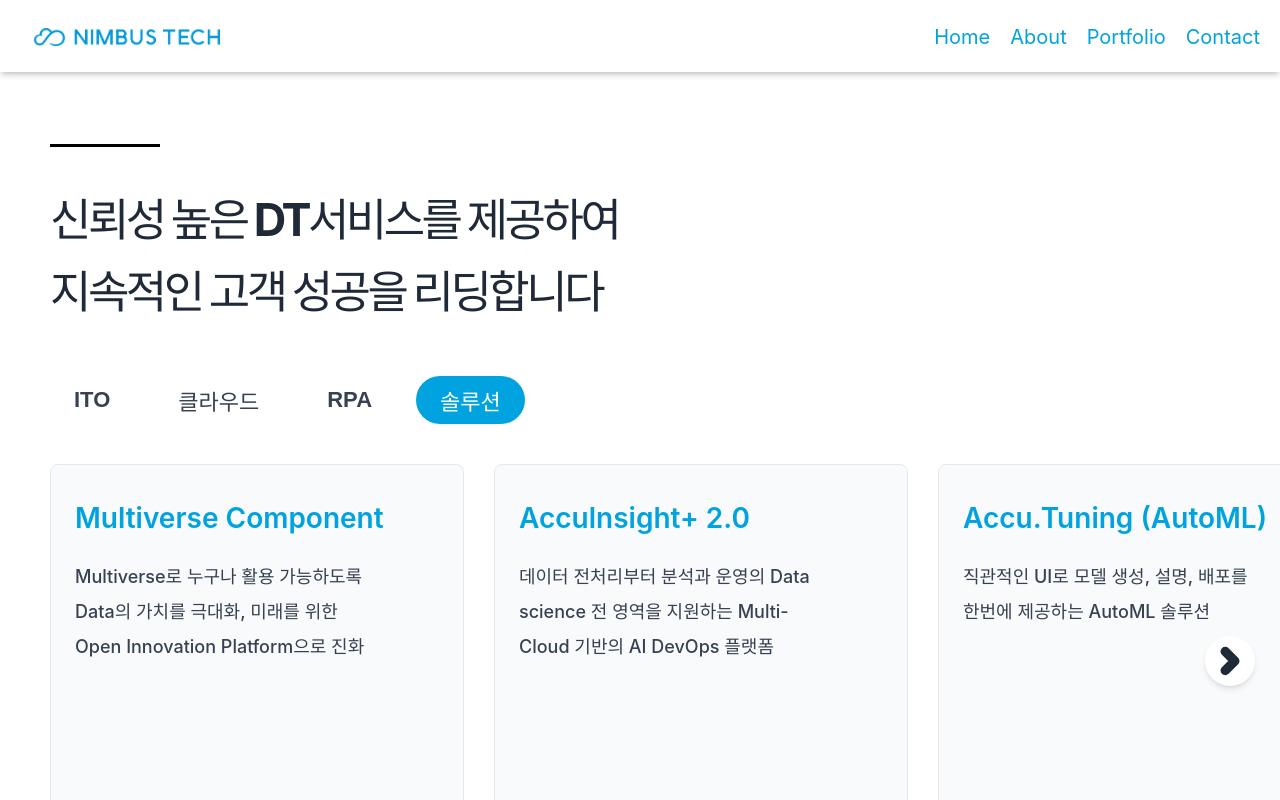
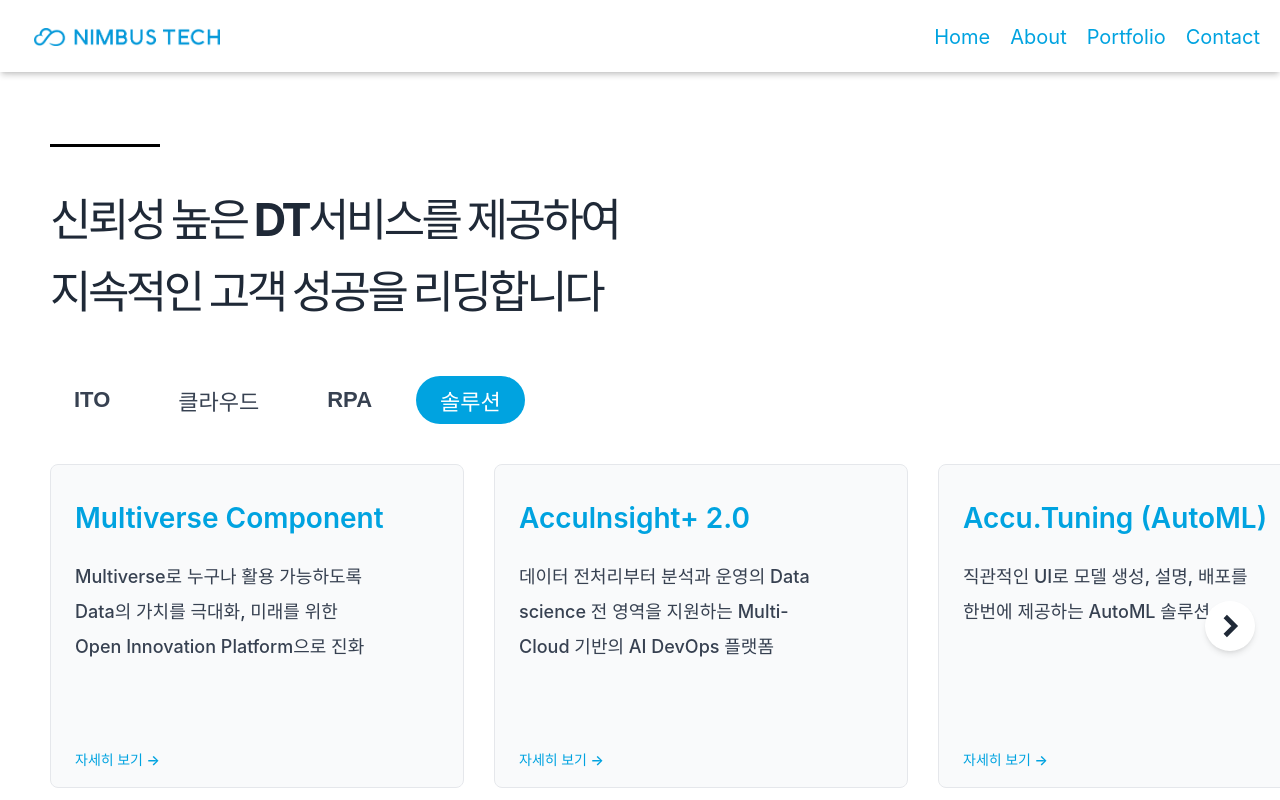
Before and after one commit to onexhana/nimbustech_website, a React (Vite) app: page /about in a window 1280 px wide. Both pictures are taken after a click on the button "솔루션". Shown: the part 776-1576 px from the top of the page. Built offline with nearby package versions, Linux system fonts and the light colour scheme; a web font is replaced by a local one.

Commit message:
feat (about 수정) : 카드 컴포넌트 크기와 화살표 버튼 수정

```diff
--- a/src/components/About/AboutCard.tsx
+++ b/src/components/About/AboutCard.tsx
@@ -22,9 +22,9 @@ export default function AboutCard({ title, description, detailLink }: AboutCardP
         borderRadius: "8px",
         padding: "16px",
         border: "1px solid #e5e7eb",
-        minHeight: "360px",
-        width: "380px",     // ✅ 모든 카드 동일 너비로 고정
-        maxWidth: "380px",  // ✅ 초과 방지
+        minHeight: "290px",
+        width: "380px",     // 카드 너비 축소
+        maxWidth: "380px",  // 카드 최대 너비 축소
         flexShrink: 0,      // ✅ 강제로 줄어들지 않도록
         display: "flex",
       }}
--- a/src/components/About/AboutSection.tsx
+++ b/src/components/About/AboutSection.tsx
@@ -259,7 +259,7 @@ export default function AboutSection() {
             }}
           >
             <svg width="50" height="50" viewBox="0 0 24 24" fill="none" xmlns="http://www.w3.org/2000/svg">
-              <path d="M15 18L9 12L15 6" stroke="#1f2937" strokeWidth="6" strokeLinecap="round" strokeLinejoin="round" />
+              <path d="M15 18L9 12L15 6" stroke="#1f2937" strokeWidth="3" strokeLinecap="butt" strokeLinejoin="miter" />
             </svg>
           </button>
           )}
@@ -336,7 +336,7 @@ export default function AboutSection() {
             }}
           >
             <svg width="50" height="50" viewBox="0 0 24 24" fill="none" xmlns="http://www.w3.org/2000/svg">
-              <path d="M9 6L15 12L9 18" stroke="#1f2937" strokeWidth="6" strokeLinecap="round" strokeLinejoin="round" />
+              <path d="M9 6L15 12L9 18" stroke="#1f2937" strokeWidth="3" strokeLinecap="butt" strokeLinejoin="miter" />
             </svg>
           </button>
           )}
```
